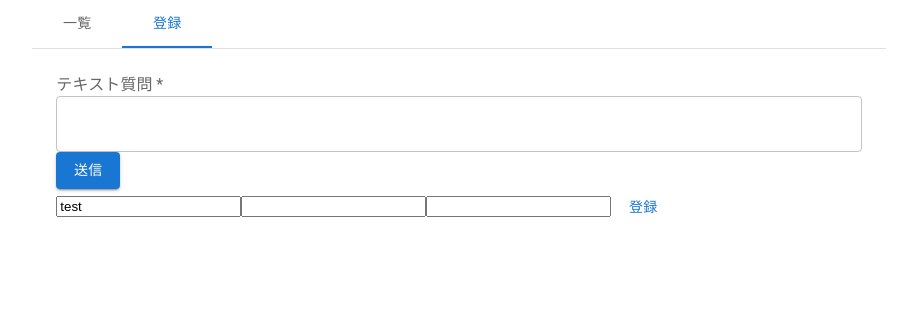
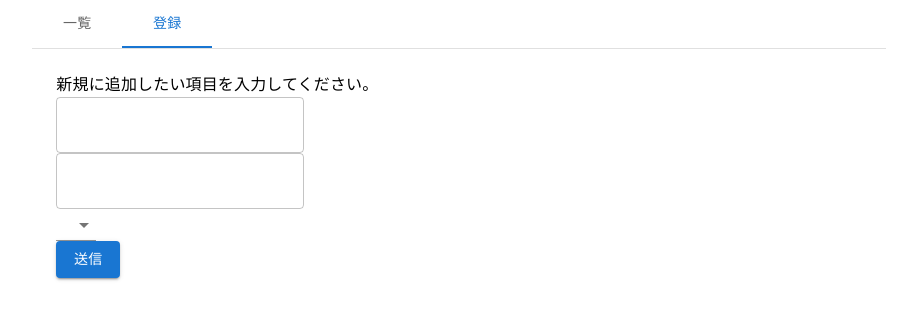
Before and after one commit to MiyoKouseki/reserve, a React (Create React App) app in the folder frontend/: page / in a window 1280 px wide. Both pictures are taken after a click on the tab "登録". Shown: the top 320 px of the page, without its empty margins (181-1098 px from the left). Built offline with nearby package versions, Linux system fonts and the light colour scheme; no server answers.

Commit message:
整理した。

```diff
--- a/frontend/src/datatable.tsx
+++ b/frontend/src/datatable.tsx
@@ -1,12 +1,15 @@
 import React, { useState, useEffect } from 'react'
 import Box from '@mui/material/Box';
+import Button from '@mui/material/Button';
 import { DataGrid, GridColDef, GridToolbar, jaJP } from '@mui/x-data-grid';
+import DeleteIcon from '@mui/icons-material/Delete';
 
 const columns: GridColDef[] = [
     { field: 'id', headerName: 'ID', width: 90 },
     { field: 'title', headerName: '項目名', width: 150 },
     { field: 'description', headerName: '備考', width: 150 },
     { field: 'owner_id', headerName: '所有者', width: 150 },
+    { field: 'delete', headerName: '削除', renderCell: (params) => { return (<DeleteIcon />); } },
 ];
 
 const DataTable = () => {
@@ -24,6 +27,7 @@ const DataTable = () => {
             <DataGrid
                 rows={posts} columns={columns}
                 pageSize={10}
+                density={'compact'}
                 rowsPerPageOptions={[10]}
                 checkboxSelection
                 disableSelectionOnClick
--- a/frontend/src/register.tsx
+++ b/frontend/src/register.tsx
@@ -1,18 +1,23 @@
-
 import Button from '@mui/material/Button';
-import { FormControl, FormLabel } from '@mui/material';
-import TextField from "@material-ui/core/TextField";
 import { useForm, SubmitHandler } from 'react-hook-form';
 import { Controller } from "react-hook-form";
+import {
+    TextField,
+    Select,
+    MenuItem,
+    Grid,
+} from '@material-ui/core'
+
 
 type Inputs = {
     title: string;
     description: string;
     owner_id: string;
-  };
+};
 
 
 const Register = () => {
+
     const {
         register,
         control,
@@ -35,38 +40,71 @@ const Register = () => {
 
     return (
         <>
+            新規に追加したい項目を入力してください。
             <form
                 method="POST"
                 onSubmit={handleSubmit(onSubmit)}
                 encType="multipart/form-data"
             >
-                <FormControl
+                {/* <FormControl
+                    sx={{ m: 1, minWidth: 120 }} size="small"
                     required
                     error={errors?.hasOwnProperty("title")}
                     component="fieldset"
-                    fullWidth
+                // fullWidth
                 >
-                    <FormLabel component="legend">テキスト質問</FormLabel>
+                    <FormLabel component="legend">項目名</FormLabel> */}
+                <Grid item xs={6}>
                     <Controller
                         name="title"
                         control={control}
                         rules={{ required: "入力してください" }}
                         render={({ field }) => <TextField {...field} variant="outlined" />}
                     />
-                </FormControl>
+                </Grid>
+                {/* </FormControl> */}
+
+                {/* <FormControl
+                    sx={{ m: 1, minWidth: 120 }} size="small"
+                    required
+                    error={errors?.hasOwnProperty("description")}
+                    component="fieldset"
+                >
+                    <FormLabel component="legend">説明</FormLabel> */}
+                <Grid item xs={6}>
+                    <Controller
+                        name="description"
+                        control={control}
+                        rules={{ required: "入力してください" }}
+                        render={({ field }) => <TextField {...field} variant="outlined" />}
+                    />
+                </Grid>
+                {/* </FormControl> */}
+                {/*
+                <FormControl
+                    sx={{ m: 1, minWidth: 120 }} size="small"
+                    required
+                    error={errors?.hasOwnProperty("owner_id")}
+                    component="fieldset"
+                >
+                    <FormLabel component="legend">所有者ID</FormLabel> */}
+                <Grid item xs={6}><Controller
+                    name="owner_id"
+                    control={control}
+                    rules={{ required: "入力してください" }}
+                    render={({ field }) =>
+                        <Select {...field}>
+                            <MenuItem value={10}>10</MenuItem>
+                            <MenuItem value={20}>20</MenuItem>
+                            <MenuItem value={30}>30</MenuItem>
+                        </Select>
+                    }
+                />
+                </Grid>
+                {/* </FormControl> */}
                 <Button type="submit" variant="contained" color="primary">
                     送信
                 </Button>
-            </form>
-
-            <form onSubmit={handleSubmit(onSubmit)}>
-                <input defaultValue="test" {...register('title')} />
-                <input {...register('description')} />
-                <input {...register('owner_id', { required: true })} />
-                {errors.description && (
-                    <span style={{ color: 'red' }}>This field is required</span>
-                )}
-                <Button type="submit">登録</Button>
             </form>
         </>
     );
```
